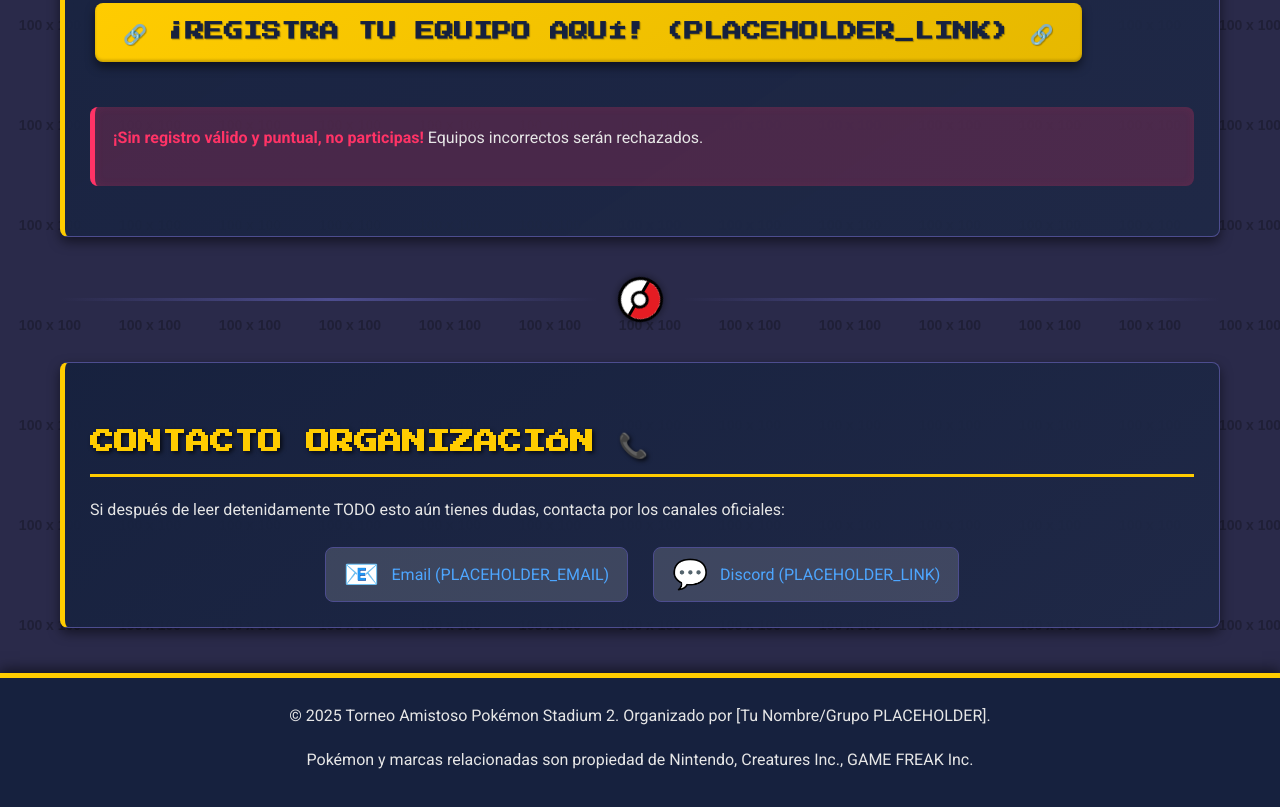
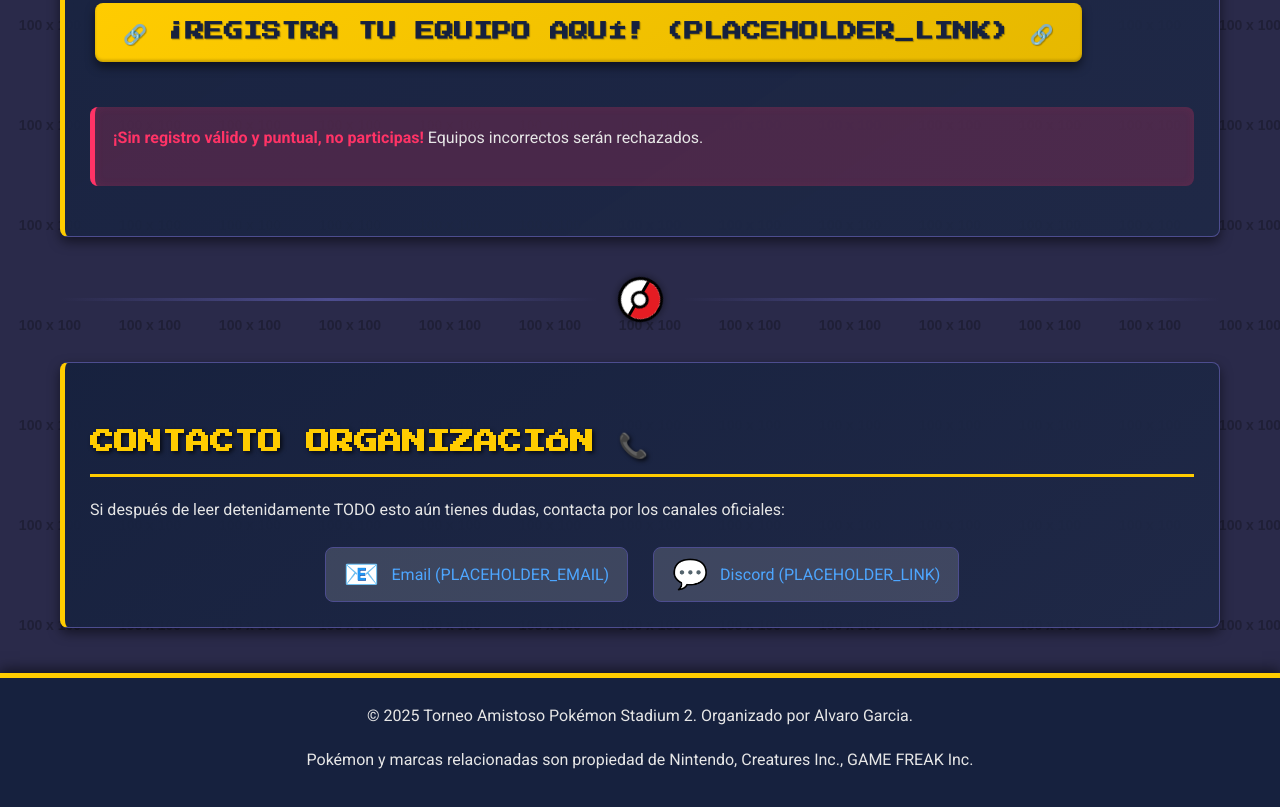
Before and after one commit to VaroTv7/TorneoPokemonBilbao, a plain HTML site: page index.html in a window 1280 px wide. Shown: the part 10124-10931 px from the top of the page. Drawn offline with Linux system fonts and the light colour scheme; placeholder pictures from the web are drawn by us.

Commit message:
Update index.html

```diff
--- a/index.html
+++ b/index.html
@@ -690,7 +690,7 @@
 
     <footer>
         <div class="container">
-            <p>© <span id="current-year"></span> Torneo Amistoso Pokémon Stadium 2. Organizado por [Tu Nombre/Grupo PLACEHOLDER].</p>
+            <p>© <span id="current-year"></span> Torneo Amistoso Pokémon Stadium 2. Organizado por Alvaro Garcia.</p>
             <p>Pokémon y marcas relacionadas son propiedad de Nintendo, Creatures Inc., GAME FREAK Inc.</p>
         </div>
     </footer>
```
